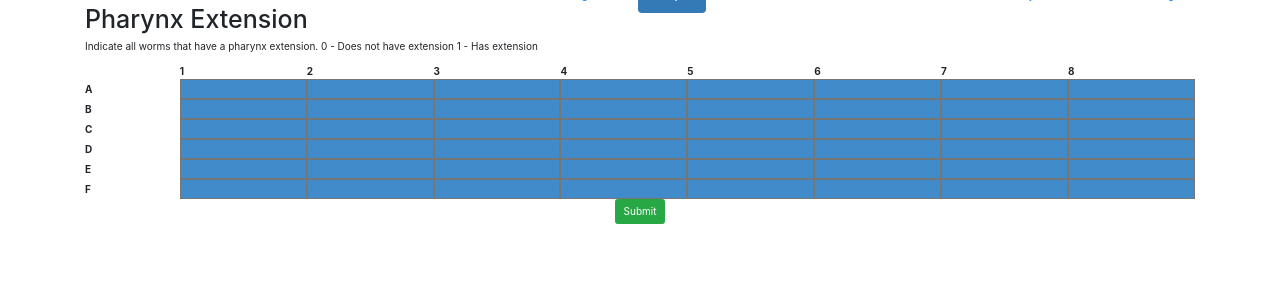
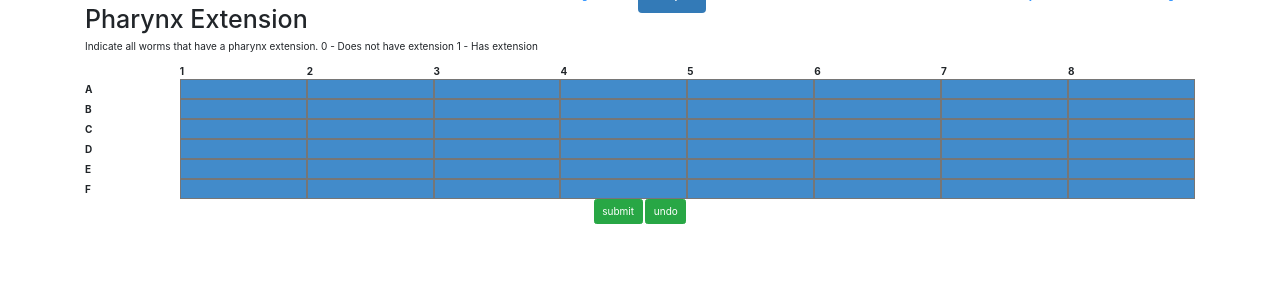
Before and after one commit to ZhuojunChen/ToxinScreeningWebsite, a PHP site: page /pharynx.php in a window 1280 px wide. Shown: the part 22-321 px from the top of the page. Run offline with PHP 8.4, Linux system fonts and the light colour scheme; the visitor is signed in with stand-in values (Sample User, id 1); some libraries are stand-ins or nearby versions.

Commit message:
dbsearch plateID fix. undo not fully functional

```diff
--- a/app/dbsearch.php
+++ b/app/dbsearch.php
@@ -94,7 +94,7 @@
 		<tbody>
 			<form role="form" method="get" action="<?php echo htmlspecialchars($_SERVER["PHP_SELF"]);?>">
 				<tr>
-					<td> <input type="search" name="plate_id" style="width: 50px;"> </td>
+					<td> <input type="search" name="plateID" style="width: 50px;"> </td>
 					<td> <input type="search" name="chemical"> </td>
 					<td> <input  type="search" name="run" style="width: 35px;"> </td>
 					<td> <input  type="search" name="worm_type" style="width: 60px;"> </td>
--- a/app/pharynx.php
+++ b/app/pharynx.php
@@ -484,7 +484,8 @@
 </table>
 
 <div class="container" align="center">
-		<p><input type="submit" class="btn btn-md btn-success" id="submitBtn"></p>
+  <p><input type="submit" class="btn btn-md btn-success" name="submit" value="submit">
+    <input type="submit" class="btn btn-md btn-success" name="undo" value="undo" style="width="20px";"></p>
   </div>
 </form>
 <?php
@@ -493,6 +494,13 @@ $string = "";
 $row_id = $_SESSION['idnum'];
 
 if ($_SERVER["REQUEST_METHOD"] == "POST") {
+ $result = mysqli_query($con,"SELECT * FROM plate WHERE id='$row_id'");
+ while($row = mysqli_fetch_array($result))
+ {
+  $prev = $row['pharynx'];
+}
+
+if ( isset( $_POST['submit'] ) ) {
 
   function test_input($data) {
    $data = trim($data);
@@ -569,10 +577,26 @@ function test_input($data) {
 } else {
   echo "Error updating plate: " . mysqli_error($con);
 }
-  echo "<script type='text/javascript'>
+}
+
+  if(isset($_POST['undo']) ) {
+  $undo_query = "UPDATE plate SET pharynx='$prev' WHERE id='$row_id'";
+  if (mysqli_query($con, $undo_query)) {
+    echo nl2br("Undid plate successfully \n");
+  } else {
+    echo "Error undoing plate: " . mysqli_error($con);
+  }
+}
+
+}
+
+
+
+
+  /* echo "<script type='text/javascript'>
           document.getElementById(\"submitBtn\").disabled = true;
         </script>";
-}
+        */
         ?>
         <!-- Google Analytics: change UA-XXXXX-X to be your site's ID. -->
         <script>
```
Also changed, not shown: 1 other file. Lines whose indentation alone changed are shown as unchanged.
